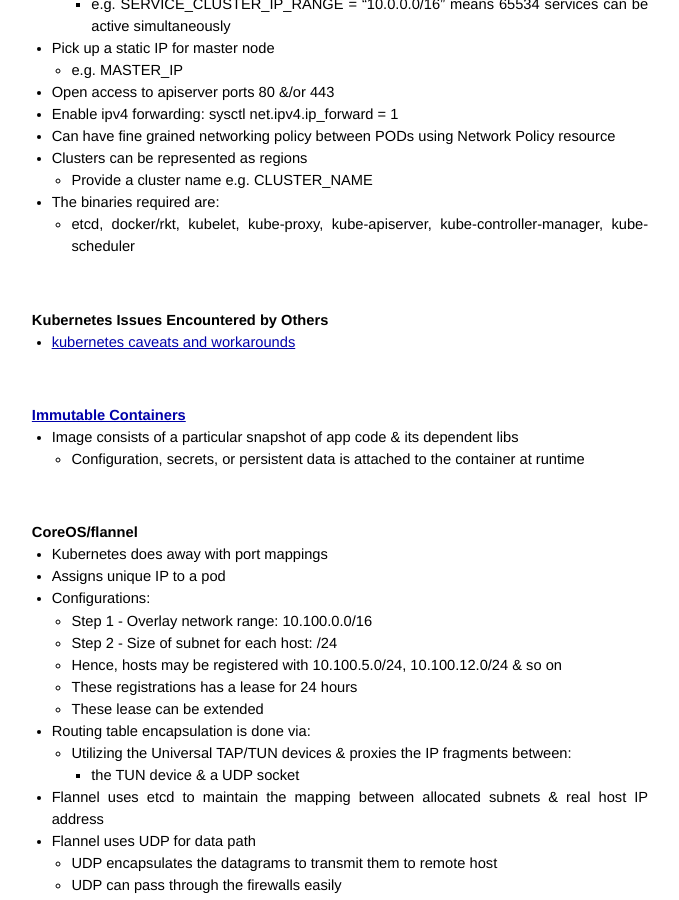
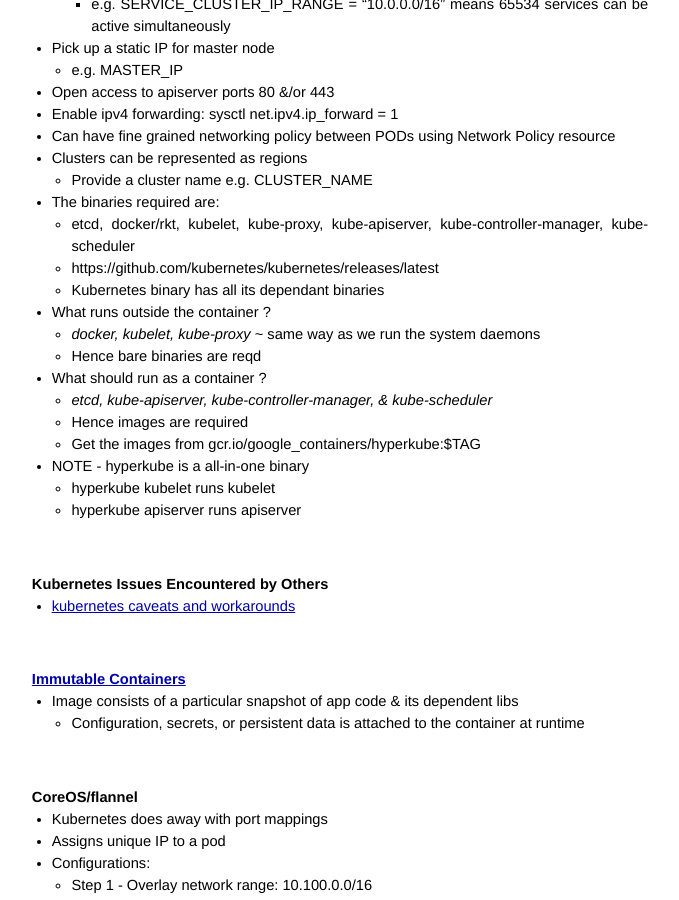
Before and after one commit to AmitKumarDas/amitkumardas.github.io, a Jekyll site: the page built from _posts/2016-10-06-My Tracked Learnings.md, in a window 1280 px wide and 900 px high, scrolled down 2690 px. Shown: the whole window, without its empty margins (300-979 px from the left). Built offline with Jekyll 4.4.1, drawn with Linux system fonts in a browser that asks for light colours.

Commit message:
Update 2016-10-06-My Tracked Learnings.md

```diff
--- a/_posts/2016-10-06-My Tracked Learnings.md
+++ b/_posts/2016-10-06-My Tracked Learnings.md
@@ -139,6 +139,18 @@
   - Provide a cluster name e.g. CLUSTER_NAME
 - The binaries required are:
   - etcd, docker/rkt, kubelet, kube-proxy, kube-apiserver, kube-controller-manager, kube-scheduler
+  - https://github.com/kubernetes/kubernetes/releases/latest
+  - Kubernetes binary has all its dependant binaries
+- What runs outside the container ?
+  - *docker, kubelet, kube-proxy* ~ same way as we run the system daemons
+  - Hence bare binaries are reqd
+- What should run as a container ?
+  - *etcd, kube-apiserver, kube-controller-manager, & kube-scheduler*
+  - Hence images are required
+  - Get the images from gcr.io/google_containers/hyperkube:$TAG
+- NOTE - hyperkube is a all-in-one binary
+  - hyperkube kubelet runs kubelet
+  - hyperkube apiserver runs apiserver
 
 <br />
 
```
